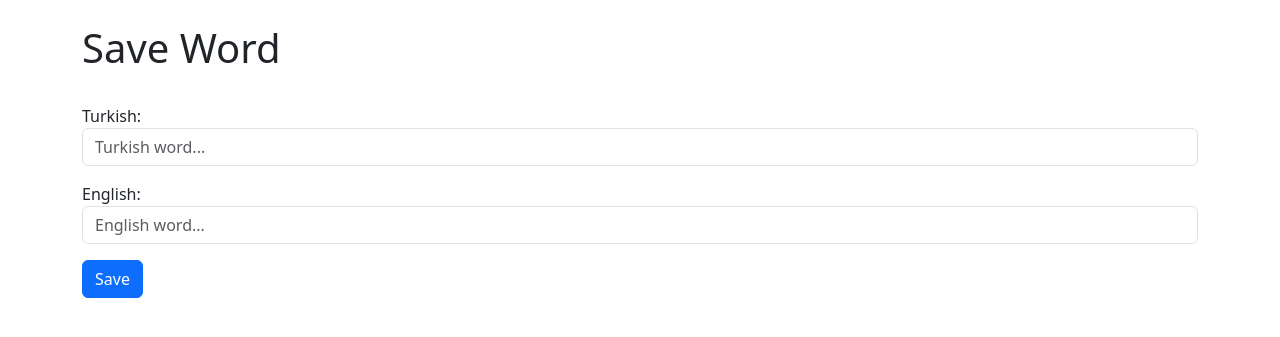
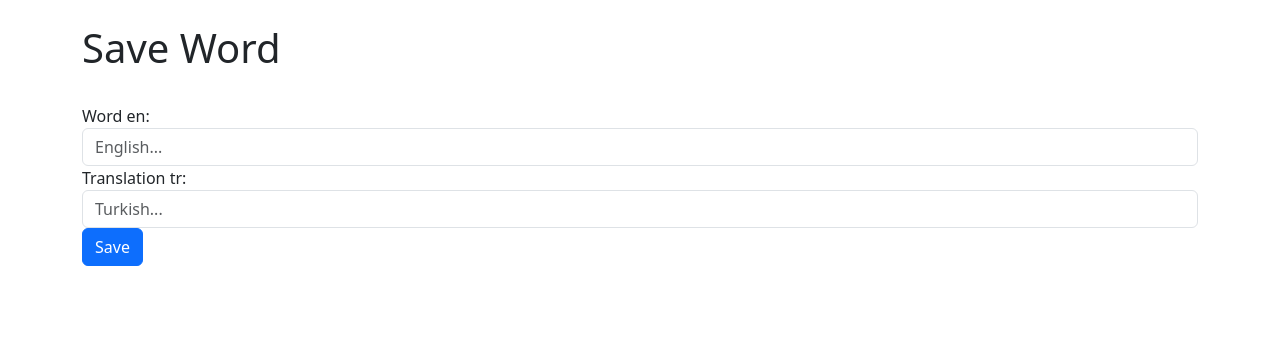
Before and after one commit to salihalci/ddictionary, a Django app: page /dictionary/word_save in a window 1280 px wide. Shown: the part 92-429 px from the top of the page. Run offline with Django 5.2, Linux system fonts and the light colour scheme.

Commit message:
formda hata vardı düzeltildi, form güncellend bootsrap eklendi.

```diff
--- a/app/dictionary/forms.py
+++ b/app/dictionary/forms.py
@@ -5,17 +5,13 @@ from .models import Word
 
 class WordSaveUpdate(forms.ModelForm):
 
-    word_en = forms.CharField(
-        label="Turkish",
-        widget=forms.TextInput(
-        attrs={'placeholder': 'Turkish word...' ,
-               'class':'form-control'}))
-    translation_tr = forms.CharField(
-        label="English",
-        widget=forms.TextInput(
-        attrs={'placeholder': 'English word...' ,
-               'class':'form-control'}))
-
     class Meta:
         model = Word
-        fields = ["word_en", "translation_tr"]
+        fields = ['word_en', 'translation_tr', ]
+
+        widgets = {
+
+
+            'word_en': forms.TextInput(attrs={'class': 'form-control', 'placeholder': 'English...'}),
+            'translation_tr': forms.TextInput(attrs={'class': 'form-control', 'placeholder': 'Turkish...'}),
+        }
--- a/app/dictionary/templates/pages/word_save.html
+++ b/app/dictionary/templates/pages/word_save.html
@@ -6,12 +6,17 @@
 {% block content %}
     <h1>Save Word</h1>
     <br>
+
     <div class="form-group">
+
         <form action="{% url 'word_save' %}" method="POST">
             {% csrf_token %}
 
-            {{ form.as_p }}
+            {{ form.as_table }}
             <button type="submit" class="btn btn-primary">Save</button>
         </form>
+
+
+
     </div>
     {% endblock %}
--- a/app/dictionary/templates/pages/wordlist.html
+++ b/app/dictionary/templates/pages/wordlist.html
@@ -11,8 +11,8 @@
 
       <tr>
           <th>ID</th>
+          <th>English</th>
           <th>Turkish</th>
-          <th>English</th>
           <th>Update</th>
           <th>Delete</th>
       </tr>
--- a/app/dictionary/views.py
+++ b/app/dictionary/views.py
@@ -27,6 +27,7 @@ def word_save(request):
             return redirect('success')
     else:  # yeni form oluşturup boş bir form açıyor
         form = WordSaveUpdate()
+        form_class = WordSaveUpdate
         context = {'form': form}
         return render(request, "pages/word_save.html", context)
 
```
Also changed, not shown: app/db.sqlite3.
